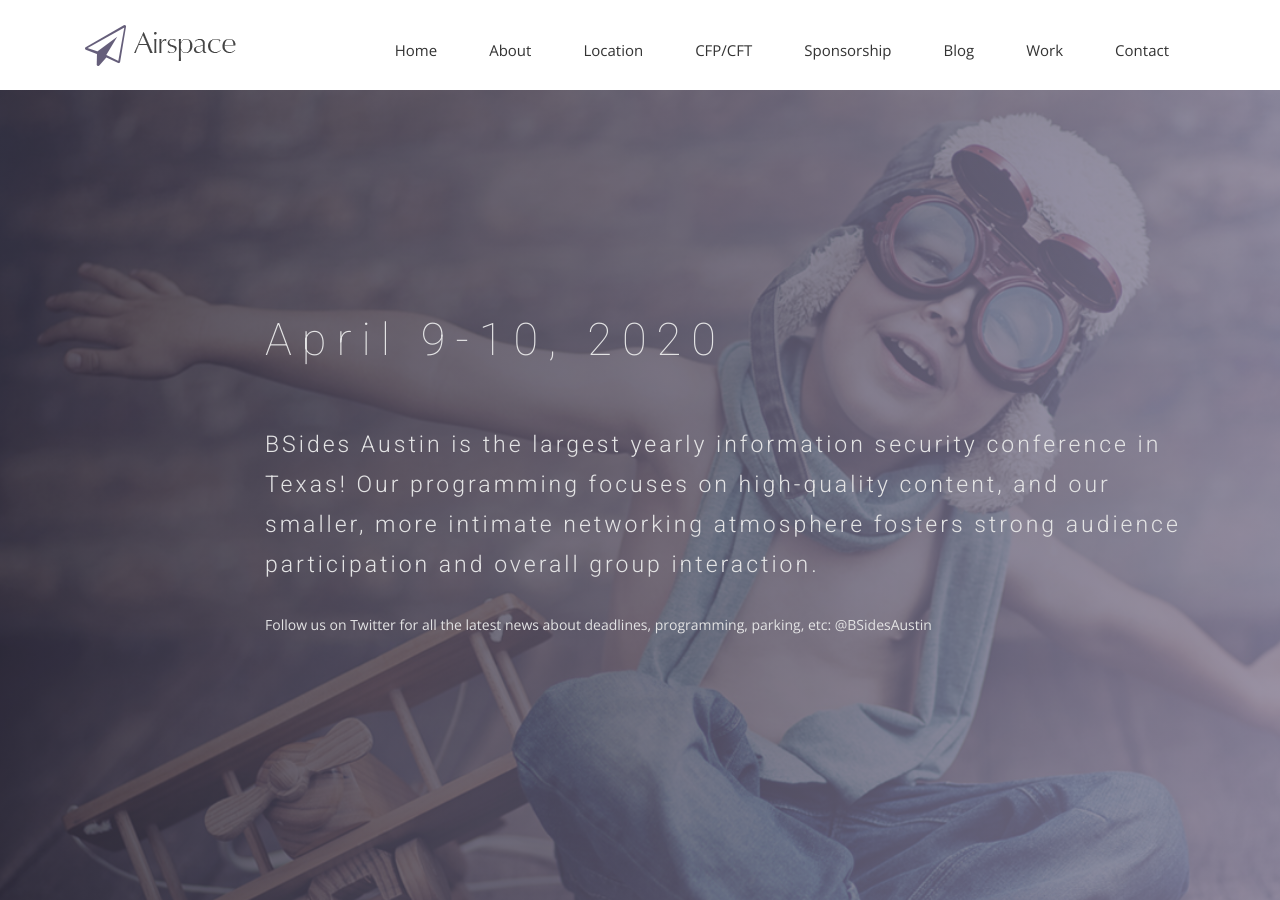
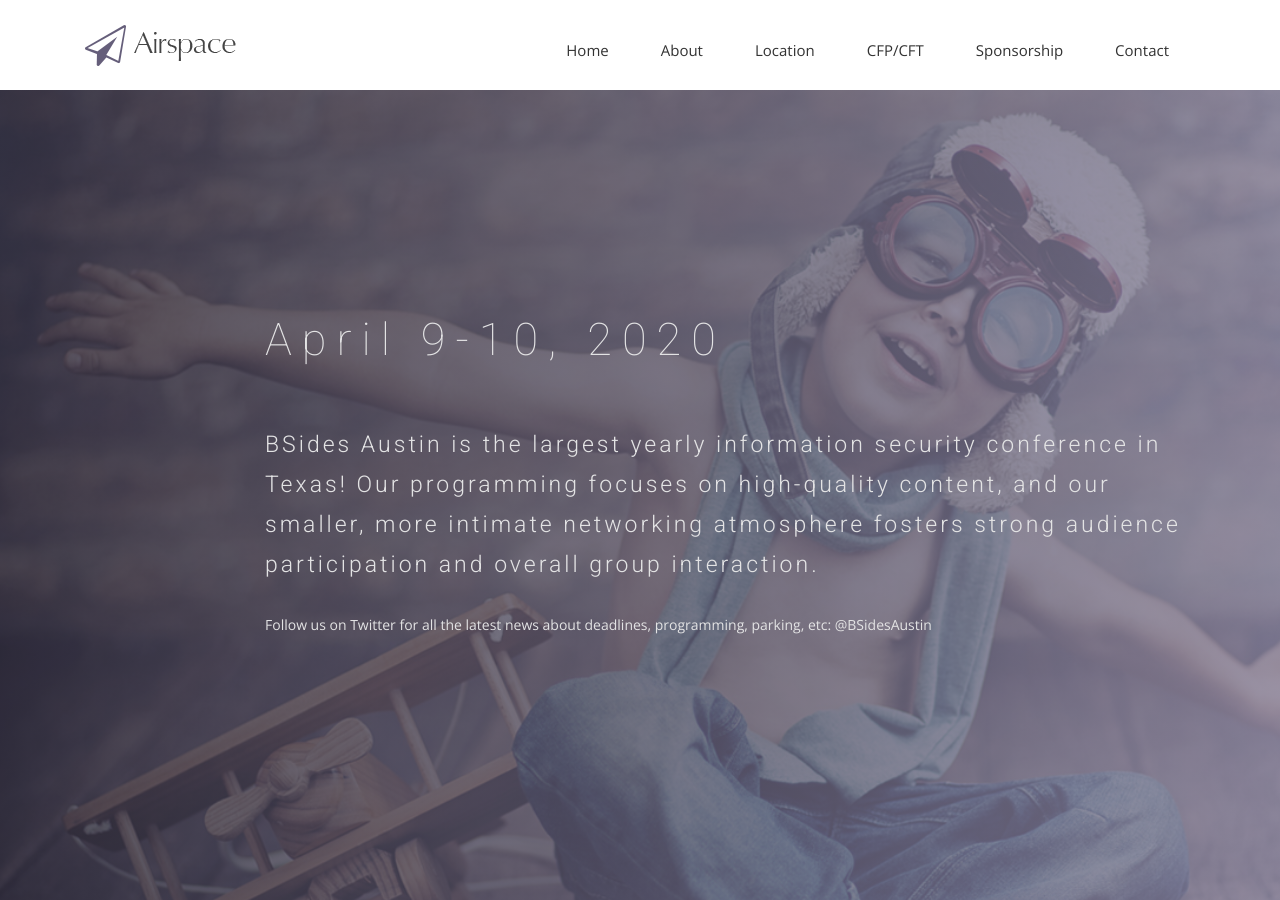
Before and after one commit to bsidesaustin/test, a Jekyll site: the page built from index.html, in a window 1280 px wide and 900 px high. Built offline with Jekyll 4.4.1, drawn with Linux system fonts in a browser that asks for light colours; nearby versions of some CDN libraries; some web fonts are replaced.

Commit message:
Update header.html

```diff
--- a/_includes/header.html
+++ b/_includes/header.html
@@ -26,8 +26,6 @@
                 <li><a href="{{ site.baseurl }}/location">Location</a></li>
                 <li><a href="{{ site.baseurl }}/calls">CFP/CFT</a></li>
                 <li><a href="{{ site.baseurl }}/sponsor">Sponsorship</a></li>
-                <li><a href="{{ site.baseurl }}/blog">Blog</a></li>
-                <li><a href="{{ site.baseurl }}/work">Work</a></li>
                 <li><a href="{{ site.baseurl }}/contact">Contact</a></li>
               </ul>
             </div><!-- /.navbar-collapse -->
```
